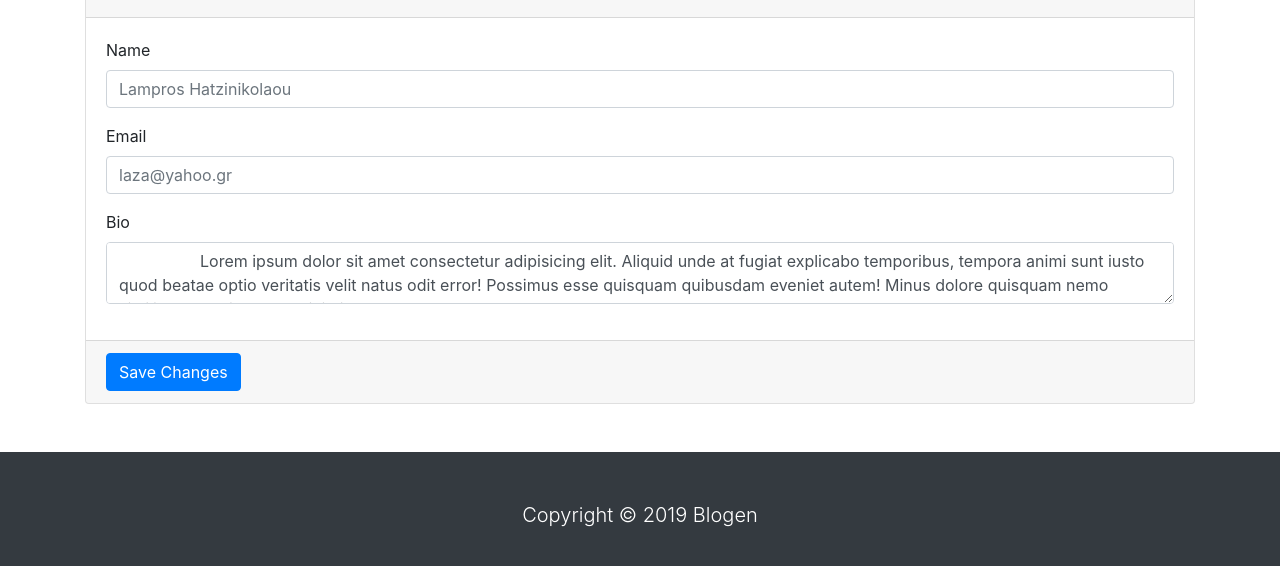
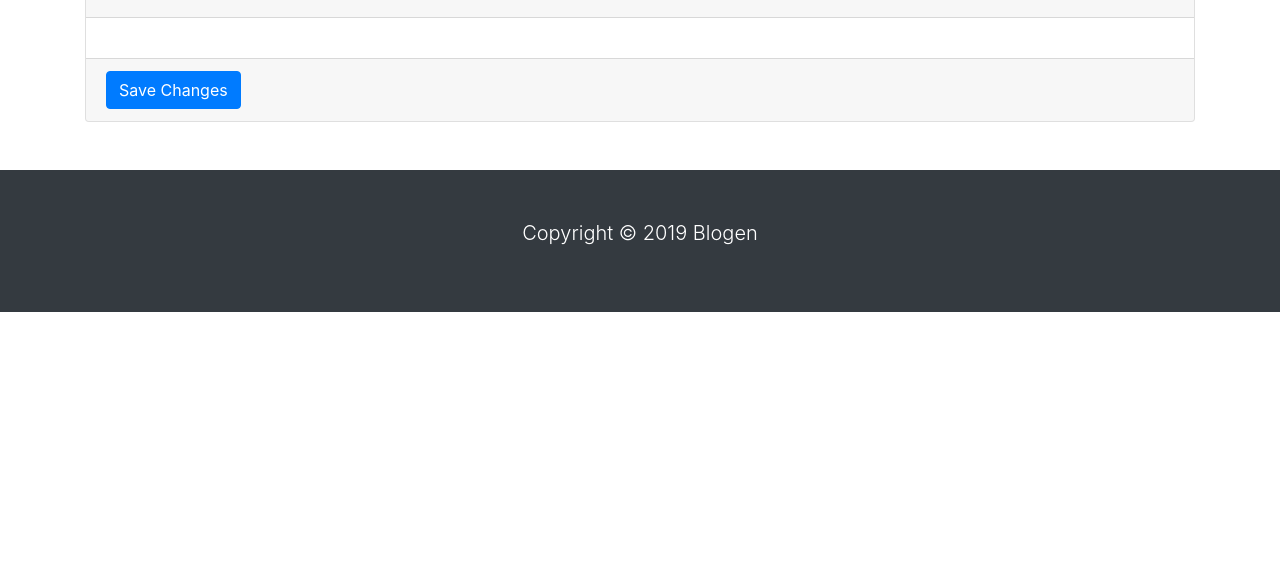
Before and after one commit to laxatzi/blogenClone, a plain HTML site: page settings.html in a window 1280 px wide. Shown: the part 264-830 px from the top of the page. After the commit the page ends 800 px from the top, so only its background shows below. Drawn offline with nearby package versions, Linux system fonts and the light colour scheme; a script that the page names is missing.

```diff
--- a/settings.html
+++ b/settings.html
@@ -84,21 +84,7 @@
               </div>
            <div class="card-body">
              <form>
-               <div class="form-group">
-                  <label for="name">Name</label>
-                  <input type="text" class="form-control" id="name" placeholder="Lampros Hatzinikolaou">
-               </div>
-               <div class="form-group">
-                  <label for="email">Email</label>
-                  <input type="email" class="form-control" id="email" placeholder="laza@yahoo.gr">
-               </div>
 
-            <div class="form-group">
-               <label for="textarea">Bio</label>
-               <textarea  id="textarea" name="editor1" class="form-control">
-                  Lorem ipsum dolor sit amet consectetur adipisicing elit. Aliquid unde at fugiat explicabo temporibus, tempora animi sunt iusto quod beatae optio veritatis velit natus odit error! Possimus esse quisquam quibusdam eveniet autem! Minus dolore quisquam nemo similique doloribus perspiciatis tempore.
-               </textarea>
-            </div>
              </form>
            </div>
            <div class="card-footer">
@@ -107,7 +93,6 @@
         </div>
      </div> <!--end of card -->
    </div>
-
  </div>
 </div>
 <!--Footer section -->
```
Lines whose indentation alone changed are shown as unchanged.
